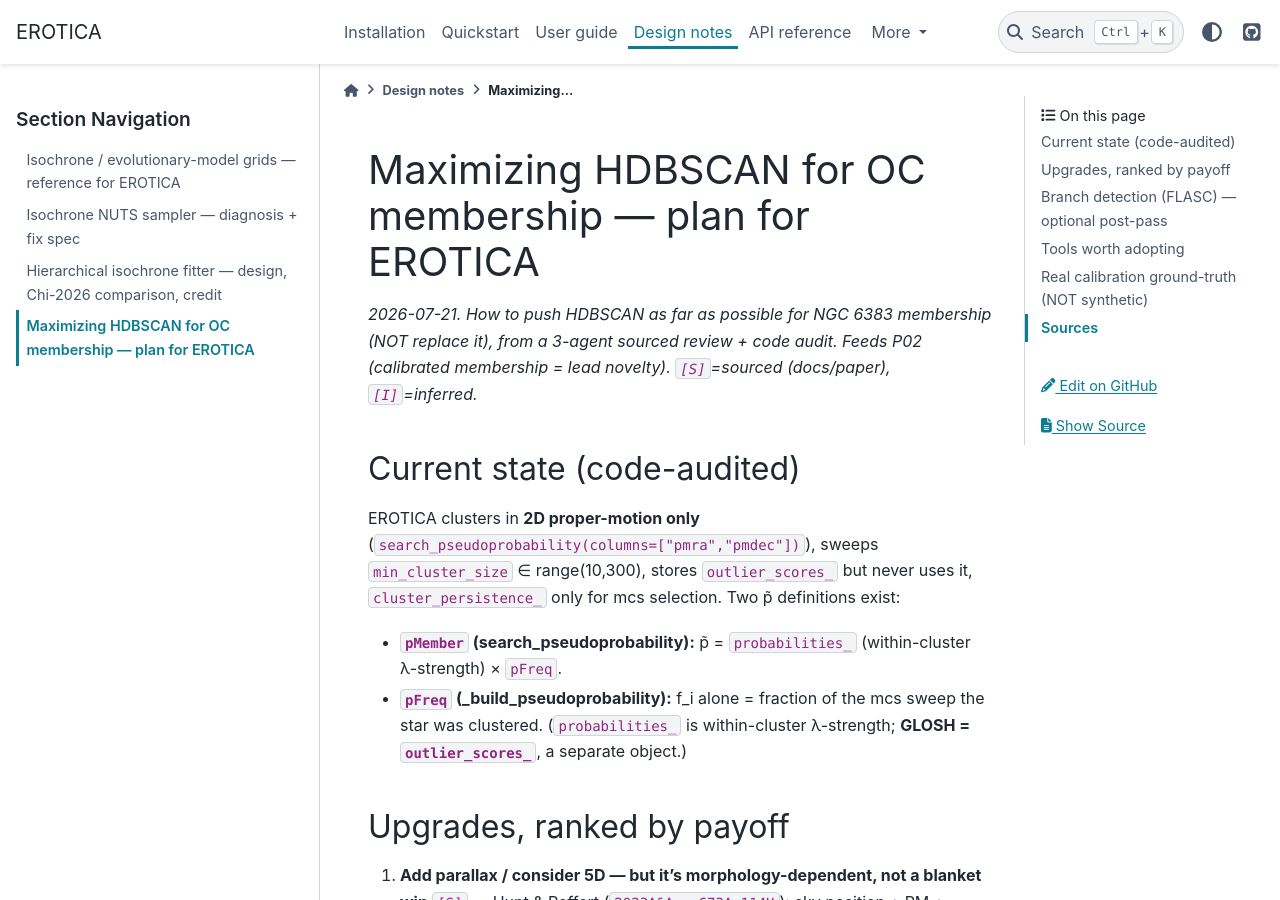
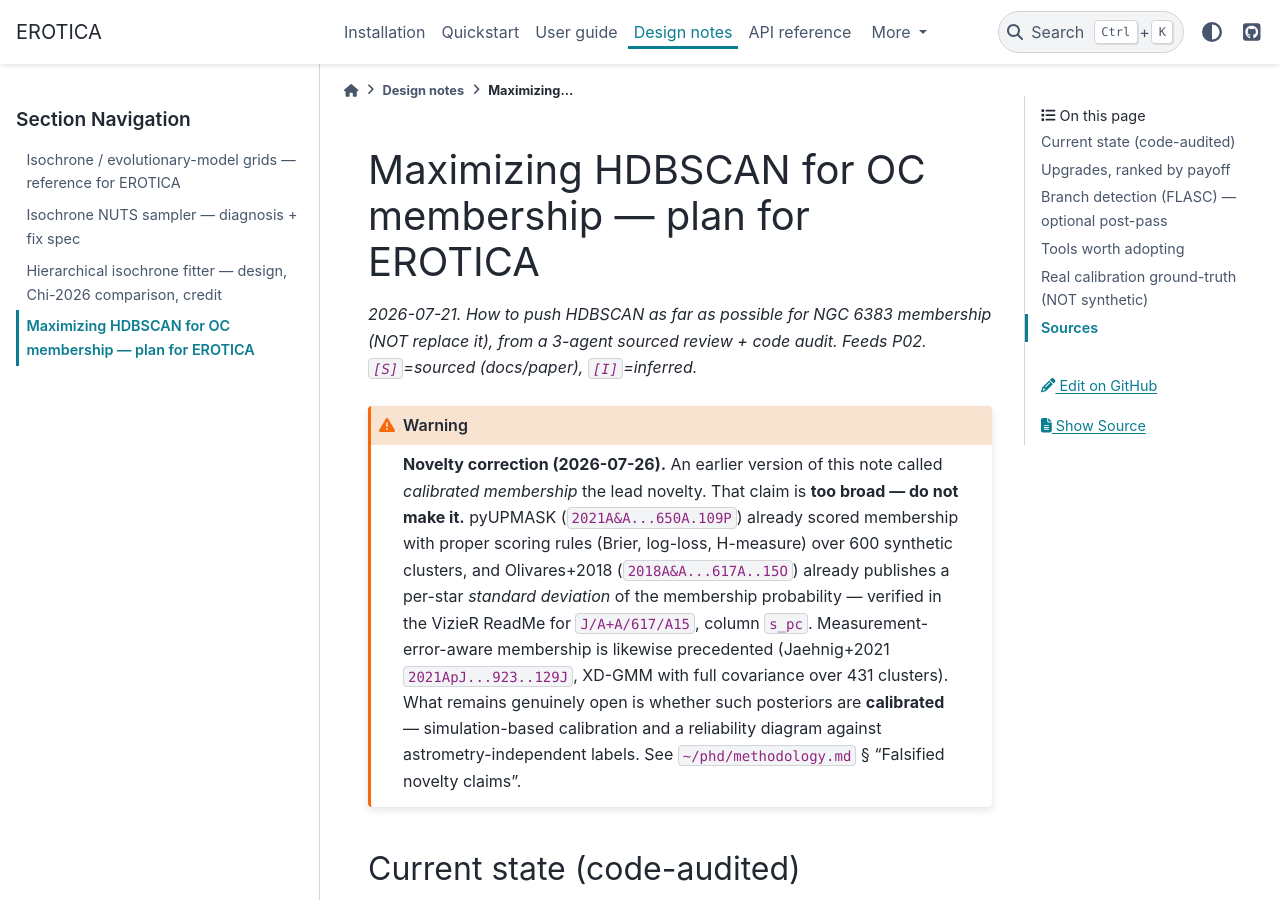
Before and after one commit to notluquis/erotica, a Sphinx documentation site: the page built from docs/design-notes/maximize_hdbscan_membership.md, in a window 1280 px wide and 900 px high. Built offline with Sphinx 7.4.7 and the PyData theme 0.15.4, drawn with Linux system fonts in a browser that asks for light colours.

Commit message:
docs: record falsified novelty claims (pyUPMASK, Olivares 2018 s_pc, Tarantino)
Three claims we were carrying do not survive contact with the primary sources:
- 'calibrated membership is novel' -- pyUPMASK 2021A&A...650A.109P already used
  proper scoring rules (Brier, log-loss, H-measure) on 600 synthetic clusters.
- 'a per-star uncertainty on the membership probability is novel' -- Olivares+2018
  2018A&A...617A..15O publishes it; verified in the VizieR byte-by-byte ReadMe for
  J/A+A/617/A15, column s_pc 'Standard deviation of cluster membership probability'.
  Two research agents disagreed on this point; the CDS ReadMe settled it.
- 'spot-consistent PMS ages are the hook' -- Tarantino+2025 2025PLoSO..2036592T.
Also flag Jaehnig+2021 2021ApJ...923..129J (XD-GMM, full covariance, 431 clusters)
as required prior art for any measurement-error claim.

What survives is narrower and stated precisely: whether such posteriors are
CALIBRATED is unchecked -- simulation-based calibration, reliability diagrams
against astrometry-independent labels, and conformal/FDR membership sets.

Co-Authored-By: Claude Opus 5 (1M context) <noreply@anthropic.com>

````diff
--- a/docs/design-notes/maximize_hdbscan_membership.md
+++ b/docs/design-notes/maximize_hdbscan_membership.md
@@ -1,8 +1,21 @@
 # Maximizing HDBSCAN for OC membership — plan for EROTICA
 
 _2026-07-21. How to push HDBSCAN as far as possible for NGC 6383 membership (NOT replace it),
-from a 3-agent sourced review + code audit. Feeds P02 (calibrated membership = lead novelty).
+from a 3-agent sourced review + code audit. Feeds P02.
 `[S]`=sourced (docs/paper), `[I]`=inferred._
+
+```{warning}
+**Novelty correction (2026-07-26).** An earlier version of this note called *calibrated
+membership* the lead novelty. That claim is **too broad — do not make it.** pyUPMASK
+(`2021A&A...650A.109P`) already scored membership with proper scoring rules (Brier,
+log-loss, H-measure) over 600 synthetic clusters, and Olivares+2018 (`2018A&A...617A..15O`)
+already publishes a per-star *standard deviation* of the membership probability — verified in
+the VizieR ReadMe for `J/A+A/617/A15`, column `s_pc`. Measurement-error-aware membership is
+likewise precedented (Jaehnig+2021 `2021ApJ...923..129J`, XD-GMM with full covariance over 431
+clusters). What remains genuinely open is whether such posteriors are **calibrated** —
+simulation-based calibration and a reliability diagram against astrometry-independent labels.
+See `~/phd/methodology.md` § "Falsified novelty claims".
+```
 
 ## Current state (code-audited)
 EROTICA clusters in **2D proper-motion only** (`search_pseudoprobability(columns=["pmra","pmdec"])`),
````
